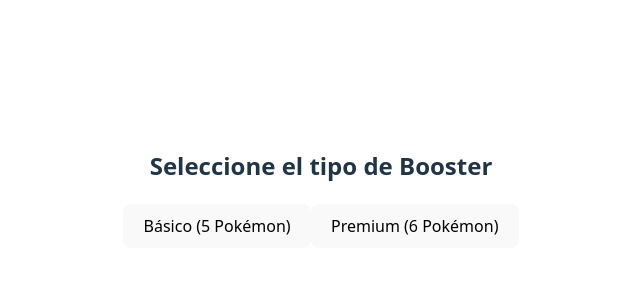
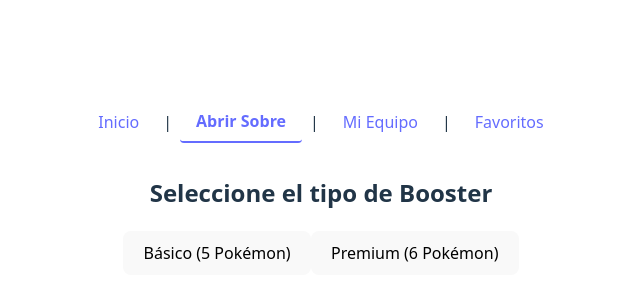
Before and after one commit to RevJuanma/prac3-template, a React (Vite) app: page /abrir-sobre in a window 1280 px wide. Shown: the part 212-512 px from the top of the page, without its empty margins (319-959 px from the left). Built offline with nearby package versions, Linux system fonts and the light colour scheme.

Commit message:
style(app.css): added style for the navigation menu feat(app.jsx): added new features

```diff
--- a/src/App.css
+++ b/src/App.css
@@ -1,3 +1,6 @@
+/* --------------------------------------------------------------------
+   Contenedor raíz
+   -------------------------------------------------------------------- */
 #root {
   max-width: 1280px;
   margin: 0 auto;
@@ -5,15 +8,48 @@
   text-align: center;
 }
 
+/* --------------------------------------------------------------------
+   Navegación principal
+   -------------------------------------------------------------------- */
+nav {
+  display: flex;
+  justify-content: center;
+  align-items: center;
+  gap: 0.5rem;        /* separación entre enlaces */
+  margin-bottom: 2rem; /* espacio debajo del nav */
+}
+
+nav a {
+  text-decoration: none;
+  padding: 0.5rem 1rem;
+  border-radius: 4px;
+  transition: background-color 200ms, color 200ms;
+}
+
+nav a:hover {
+  background-color: #f0f0f0;
+}
+
+nav a.active {
+  font-weight: bold;
+  color: #646cff;
+  border-bottom: 2px solid #646cff;
+}
+
+/* --------------------------------------------------------------------
+   Logos (si siguieras usándolos)
+   -------------------------------------------------------------------- */
 .logo {
   height: 6em;
   padding: 1.5em;
   will-change: filter;
   transition: filter 300ms;
 }
+
 .logo:hover {
   filter: drop-shadow(0 0 2em #646cffaa);
 }
+
 .logo.react:hover {
   filter: drop-shadow(0 0 2em #61dafbaa);
 }
@@ -33,6 +69,9 @@
   }
 }
 
+/* --------------------------------------------------------------------
+   Tarjetas genéricas
+   -------------------------------------------------------------------- */
 .card {
   padding: 2em;
 }
@@ -41,10 +80,13 @@
   color: #888;
 }
 
+/* --------------------------------------------------------------------
+   Layout de las cartas de Pokémon dentro de BoosterSelector
+   -------------------------------------------------------------------- */
 .pokemon-row {
   display: flex;
   flex-wrap: wrap;
-  gap: 16px; /* separación entre cartas */
-  justify-content: center; /* opcional: centrar horizontalmente */
+  gap: 16px;            /* separación entre cartas */
+  justify-content: center;
   padding: 1rem;
 }
--- a/src/App.jsx
+++ b/src/App.jsx
@@ -1,11 +1,25 @@
 import React from "react";
-import "./App.css";
+import { BrowserRouter, Routes, Route, NavLink } from "react-router-dom";
 import BoosterSelector from "./components/BoosterSelector/BoosterSelector";
+import "./App.css"
 
 export default function App() {
   return (
-    <div className="App">
-      <BoosterSelector />
-    </div>
+    <BrowserRouter>
+      <nav>
+        <NavLink to="/" end>
+          Inicio
+        </NavLink>{" "}
+        |<NavLink to="/abrir-sobre">Abrir Sobre</NavLink> |
+        <NavLink to="/mi-equipo">Mi Equipo</NavLink> |
+        <NavLink to="/favoritos">Favoritos</NavLink>
+      </nav>
+      <Routes>
+        <Route path="/" />
+        <Route path="/abrir-sobre" element={<BoosterSelector />} />
+        <Route path="/mi-equipo" />
+        <Route path="/favoritos" />
+      </Routes>
+    </BrowserRouter>
   );
 }
```
